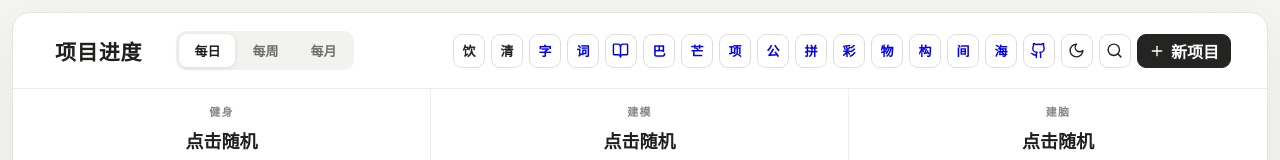
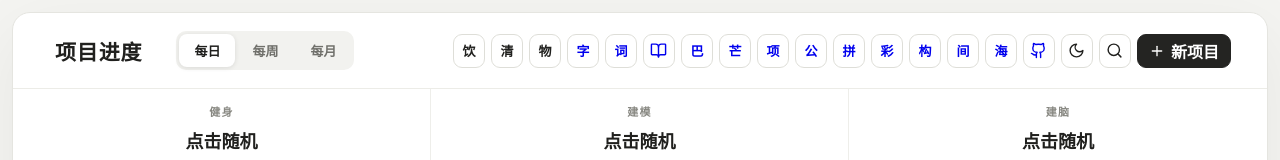
Before and after one commit to sange1022/project-checkin-dashboard, a React (Vite) app: page / in a window 1280 px wide. Shown: the top 160 px of the page. Built offline with nearby package versions, Linux system fonts and the light colour scheme; the HTML template or start-up script is replaced by a standard one.

Commit message:
feat: embed item cost tool in dashboard

```diff
--- a/src/App.tsx
+++ b/src/App.tsx
@@ -23,6 +23,7 @@ const desktopLocalOnly = import.meta.env.VITE_DESKTOP_LOCAL_ONLY === 'true'
 const integratedTools = [
   { id: 'daily', label: '饮', name: '每日卡路里', url: 'https://sange1022.github.io/daily-calorie-tracker/' },
   { id: 'checklist', label: '清', name: '清单打卡', url: 'https://sange1022.github.io/qingdan-checklist/' },
+  { id: 'wuwu', label: '物', name: '物品日均成本', url: 'https://sange1022.github.io/wuwu/' },
 ] as const
 
 type IntegratedToolId = typeof integratedTools[number]['id']
--- a/src/components/ShortcutBar.tsx
+++ b/src/components/ShortcutBar.tsx
@@ -1,7 +1,7 @@
 import { BookOpen, Github, MoreHorizontal } from 'lucide-react'
 import { useState } from 'react'
 
-type IntegratedToolId = 'daily' | 'checklist'
+type IntegratedToolId = 'daily' | 'checklist' | 'wuwu'
 
 const secondaryLinks = [
   { label: '英语抄写', short: '抄', href: 'https://sange1022.github.io/english-copywork-trainer/', icon: 'book' },
@@ -11,7 +11,6 @@ const secondaryLinks = [
   { label: '公众号编辑器', short: '公', href: 'https://sange1022.github.io/xuwu-wechat-editor/' },
   { label: '图片拼贴', short: '拼', href: 'https://sange1022.github.io/xuwu-image-collage/' },
   { label: '平面图制作', short: '彩', href: 'https://sange1022.github.io/floor-plan-maker/' },
-  { label: '物品日均成本', short: '物', href: 'https://sange1022.github.io/wuwu/' },
   { label: '构', menuName: '构图工具', short: '构', href: 'https://sange1022.github.io/qf-07-9a6c3e21/' },
   { label: '间', menuName: '随机平面构成', short: '间', href: 'https://sange1022.github.io/random-planar-composition/' },
   { label: '海', menuName: '轮廓文字', short: '海', href: 'https://sange1022.github.io/contour-text-studio/?v=5787e7a' },
@@ -28,6 +27,7 @@ export function ShortcutBar({ onOpenIntegratedTool }: Props) {
     <>
       <button type="button" className="icon-button shortcut-character" aria-label="每日卡路里" title="每日卡路里" onClick={() => onOpenIntegratedTool('daily')}>饮</button>
       <button type="button" className="icon-button shortcut-character" aria-label="清单打卡" title="清单打卡" onClick={() => onOpenIntegratedTool('checklist')}>清</button>
+      <button type="button" className="icon-button shortcut-character" aria-label="物品日均成本" title="物品日均成本" onClick={() => onOpenIntegratedTool('wuwu')}>物</button>
       <a className="icon-button shortcut-character" href="https://sange1022.github.io/zijian-text-layout/" target="_blank" rel="noopener noreferrer" aria-label="字间排版" title="字间排版">字</a>
       <a className="icon-button shortcut-character vocabulary-shortcut" href="https://sange1022.github.io/english-vocabulary-study/" target="_blank" rel="noopener noreferrer" aria-label="词" title="英语词汇学习">词</a>
 
--- a/src/components/SuiteSyncPanel.tsx
+++ b/src/components/SuiteSyncPanel.tsx
@@ -24,7 +24,7 @@ export function SuiteSyncPanel({ code, connected, status, message, lastSyncedAt,
       <div className="suite-sync-heading">
         <div className="suite-sync-title">
           <h2>数据同步</h2>
-          {expanded ? <p>项目、饮食与清单数据</p> : null}
+          {expanded ? <p>项目、饮食、清单与物品数据</p> : null}
         </div>
         <div className="suite-sync-heading-actions">
           <span className="suite-sync-status" data-status={status} role="status">
```
Also changed, not shown: 1 other file (tests, documents, lock files or other folders).
